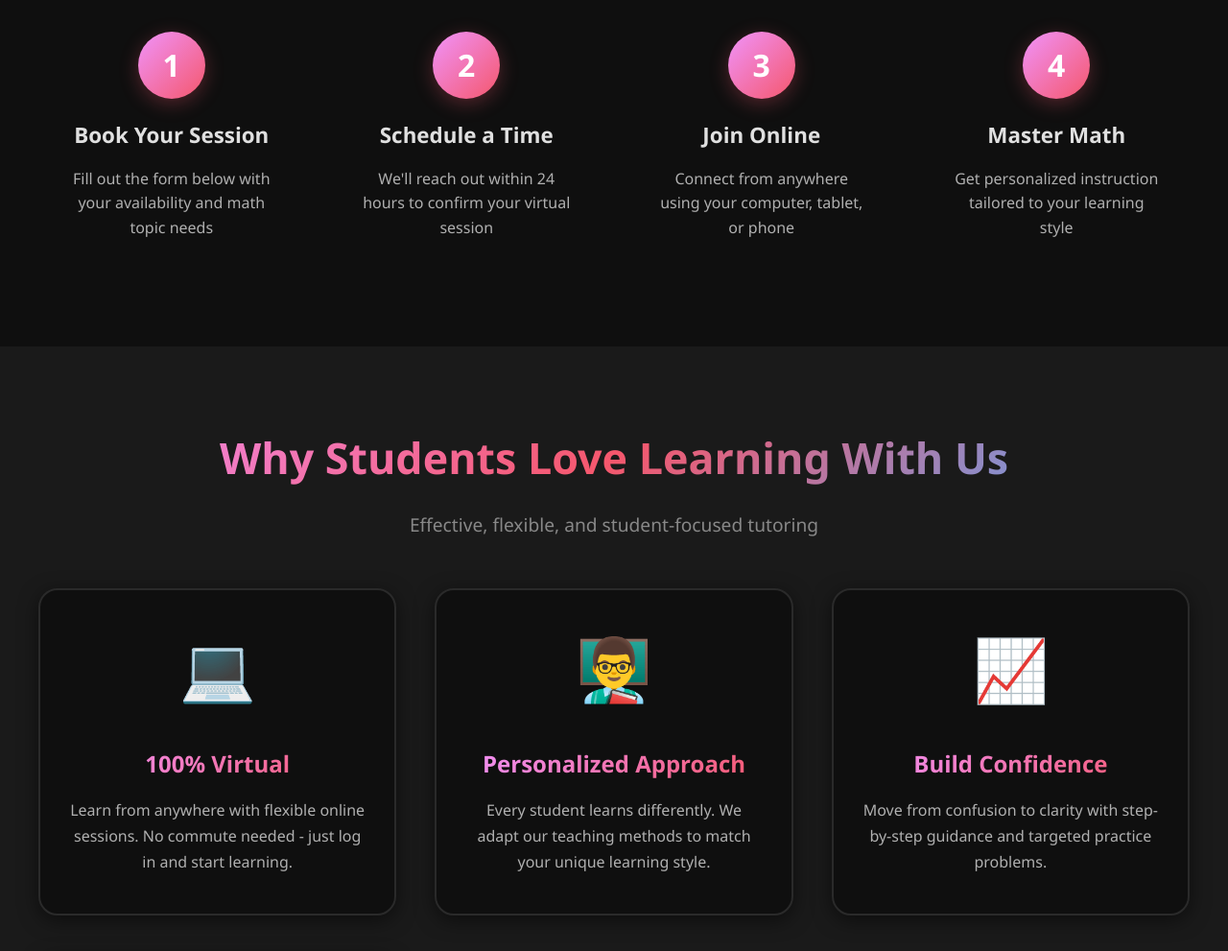
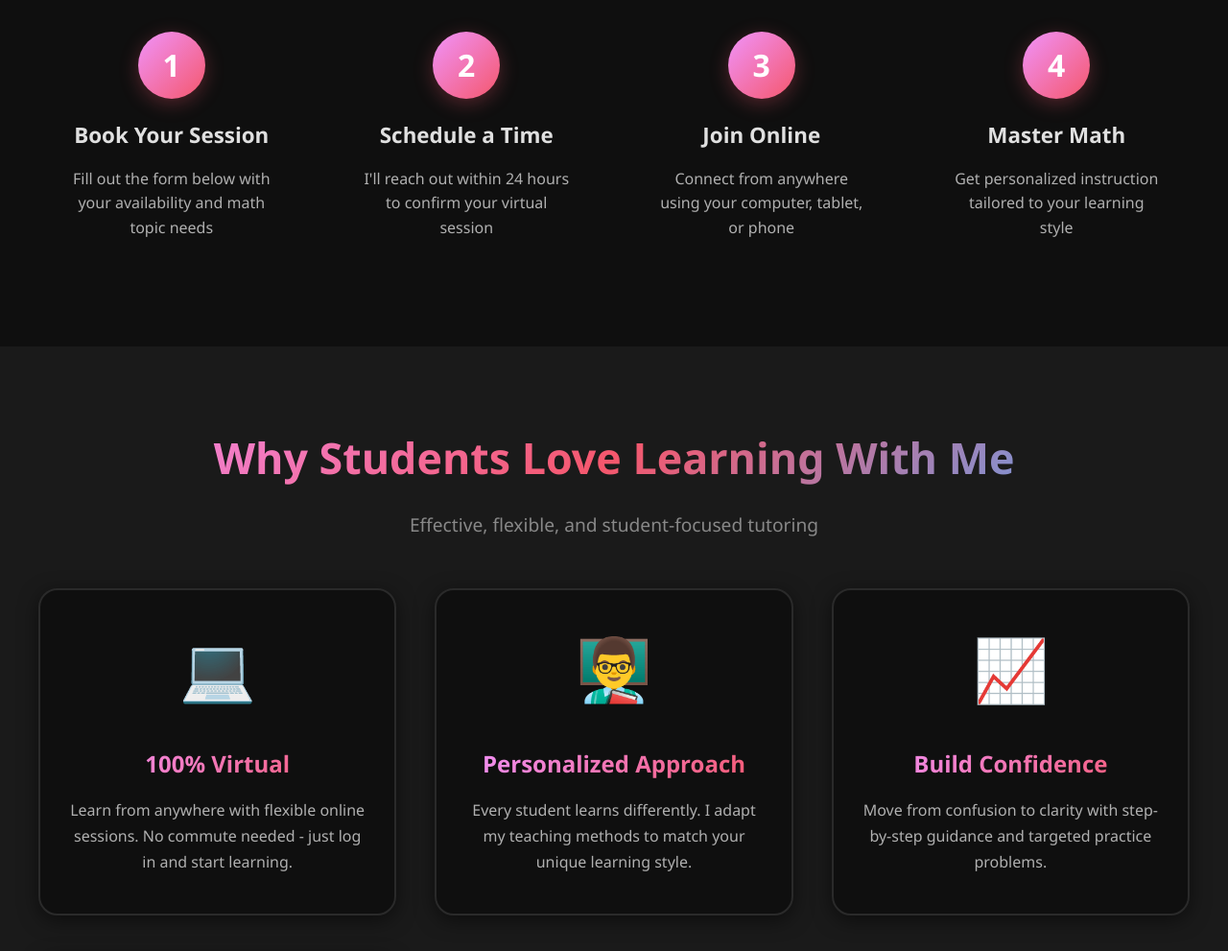
Before and after one commit to BrettHoey/math-tutoring, a plain HTML site: page index.html in a window 1280 px wide. Shown: the part 2207-3198 px from the top of the page at 96% size. Drawn offline with Linux system fonts and the light colour scheme.

Commit message:
Update text to reflect personal tutoring approach

```diff
--- a/index.html
+++ b/index.html
@@ -619,7 +619,7 @@
             <div class="process-step">
                 <div class="step-number">2</div>
                 <h3>Schedule a Time</h3>
-                <p>We'll reach out within 24 hours to confirm your virtual session</p>
+                <p>I'll reach out within 24 hours to confirm your virtual session</p>
             </div>
             <div class="process-step">
                 <div class="step-number">3</div>
@@ -635,7 +635,7 @@
     </div>
 
     <div class="features">
-        <h2 class="section-title">Why Students Love Learning With Us</h2>
+        <h2 class="section-title">Why Students Love Learning With Me</h2>
         <p class="section-subtitle">Effective, flexible, and student-focused tutoring</p>
         <div class="features-grid">
             <div class="feature-item">
@@ -646,7 +646,7 @@
             <div class="feature-item">
                 <div class="feature-icon">👨‍🏫</div>
                 <h3>Personalized Approach</h3>
-                <p>Every student learns differently. We adapt our teaching methods to match your unique learning style.</p>
+                <p>Every student learns differently. I adapt my teaching methods to match your unique learning style.</p>
             </div>
             <div class="feature-item">
                 <div class="feature-icon">📈</div>
@@ -674,7 +674,7 @@
             </div>
             <div class="testimonial-card">
                 <div class="testimonial-text">"Finally, math makes sense! The virtual sessions are so convenient and the explanations are crystal clear."</div>
-                <div class="testimonial-author">- Emily R., High School Junior</div>
+                <div class="testimonial-author">- Emily K., High School Junior</div>
             </div>
         </div>
     </div>
```
